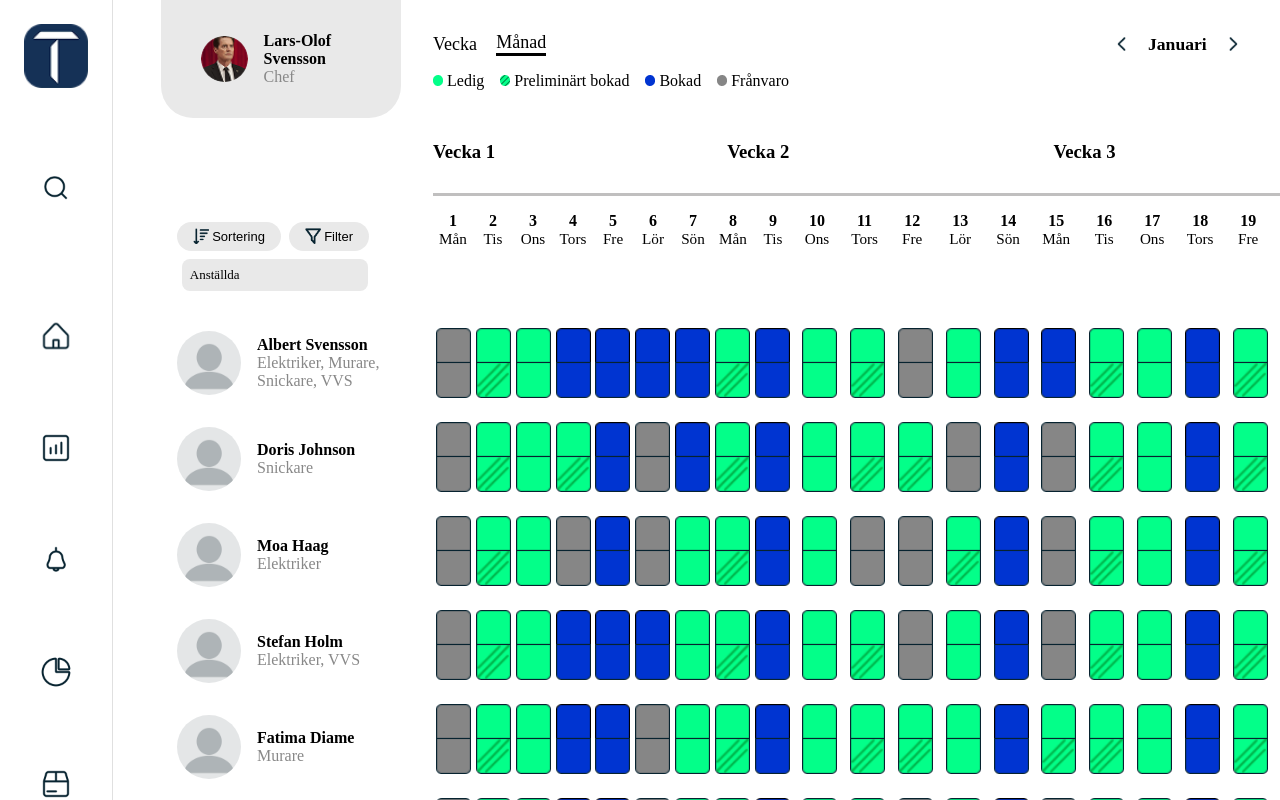
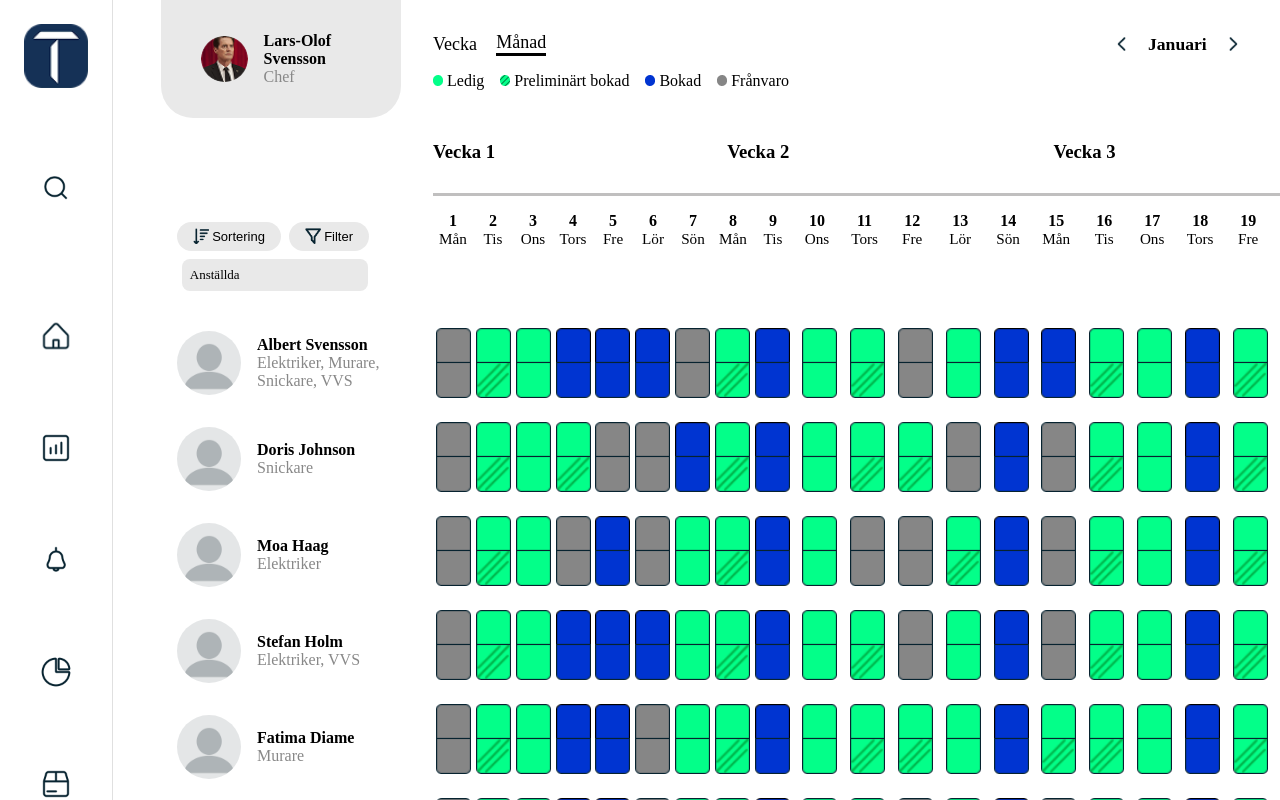
Before and after one commit to emmi0122/Batch-Job-GUI-3, a Vue app in the folder Uppgift.3/: page / in a window 1280 px wide. Shown: the top 800 px of the page. Built offline with nearby package versions, Linux system fonts and the light colour scheme.

Commit message:
made some changes to the schedule

```diff
--- a/Uppgift.3/src/components/EmployeeShifts.vue
+++ b/Uppgift.3/src/components/EmployeeShifts.vue
@@ -12,7 +12,7 @@
         <img src="../assets/blue-square.png" alt="image" />
         <img src="../assets/blue-square.png" alt="image" />
         <img src="../assets/blue-square.png" alt="image" />
-        <img src="../assets/blue-square.png" alt="image" />
+        <img src="../assets/grey-square.png" alt="image" />
         <img src="../assets/green-striped-square.png" alt="image" />
         <img src="../assets/blue-square.png" alt="image" />
         <img class="double-digits" src="../assets/green-square.png" alt="image" />
@@ -45,7 +45,7 @@
         <img src="../assets/green-striped-square.png" alt="image" />
         <img src="../assets/green-square.png" alt="image" />
         <img src="../assets/green-striped-square.png" alt="image" />
-        <img src="../assets/blue-square.png" alt="image" />
+        <img src="../assets/grey-square.png" alt="image" />
         <img src="../assets/grey-square.png" alt="image" />
         <img src="../assets/blue-square.png" alt="image" />
         <img src="../assets/green-striped-square.png" alt="image" />
```
